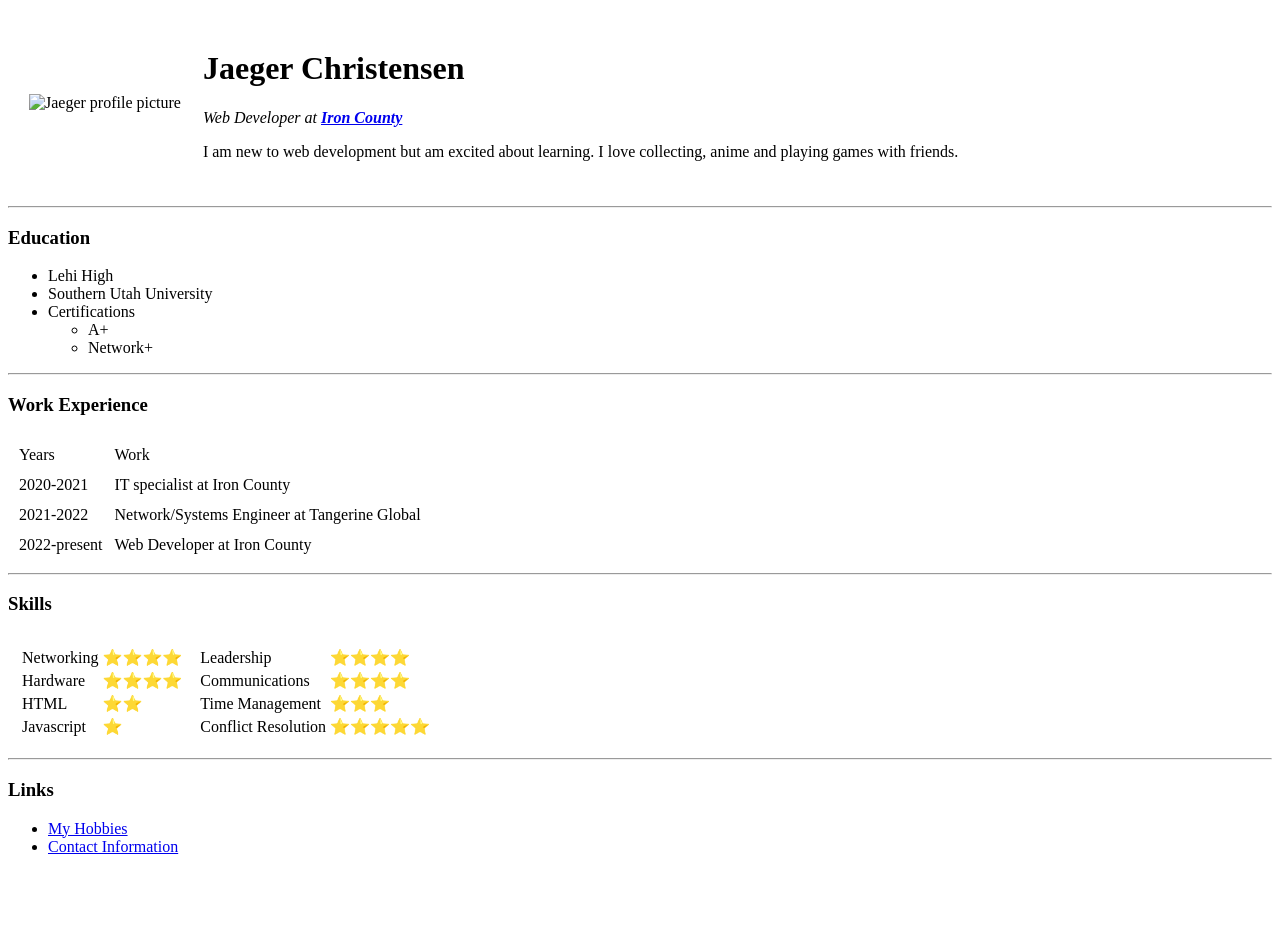
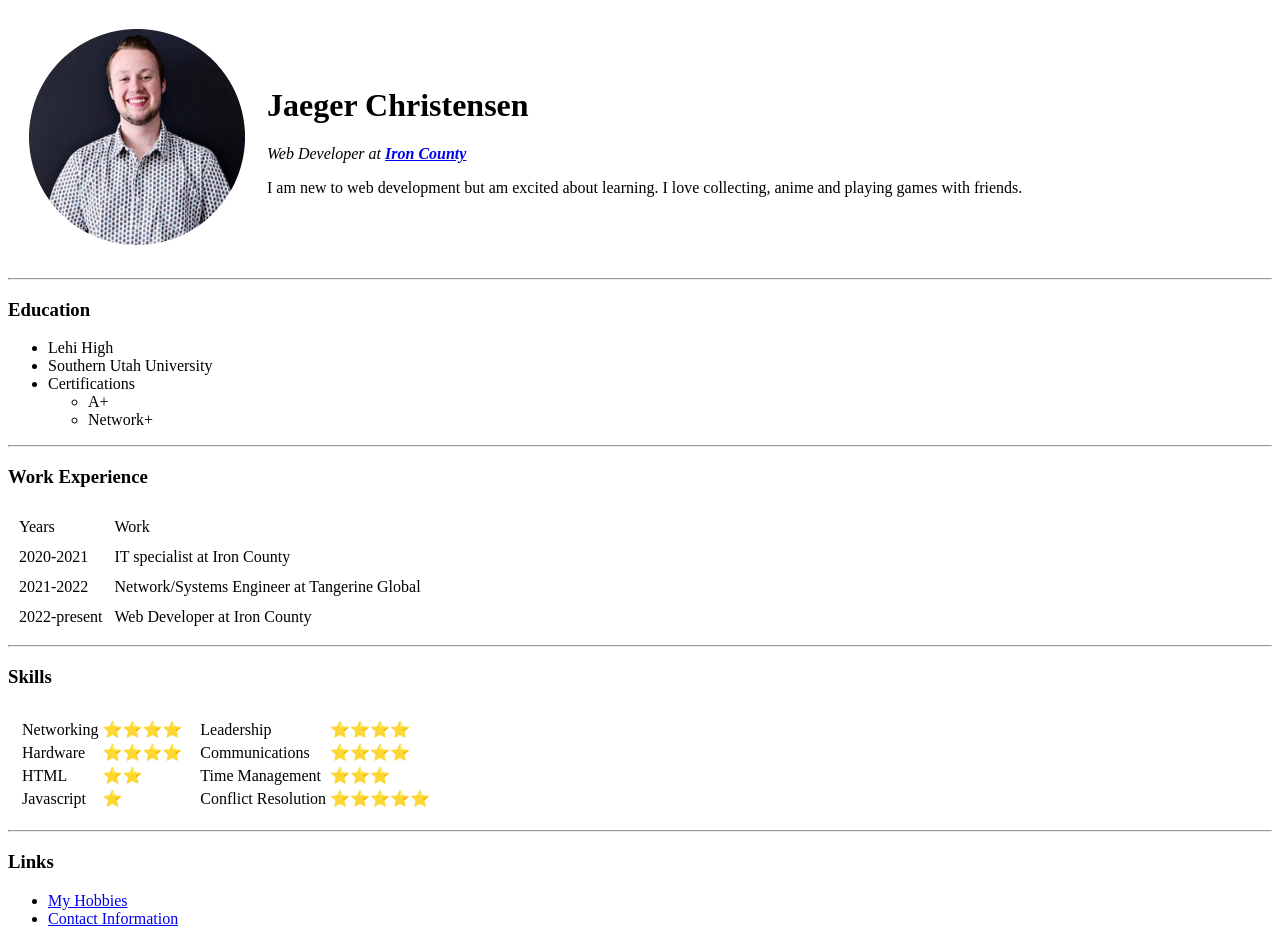
Before and after one commit to SirSquishy/jaegerWebsite, a plain HTML site: page index.html in a window 1280 px wide. Before the commit the page ends 872 px from the top, so only its background shows below. Drawn offline with Linux system fonts and the light colour scheme.

Commit message:
got rid of ../ from image

```diff
--- a/index.html
+++ b/index.html
@@ -10,7 +10,7 @@
     <table cellspacing="20px">
       <td>
         <img
-          src="../HTML/Images/1523904643653-modified-modified.png"
+          src="/Images/1523904643653-modified-modified.png"
           alt="Jaeger profile picture"
         />
       </td>
```
